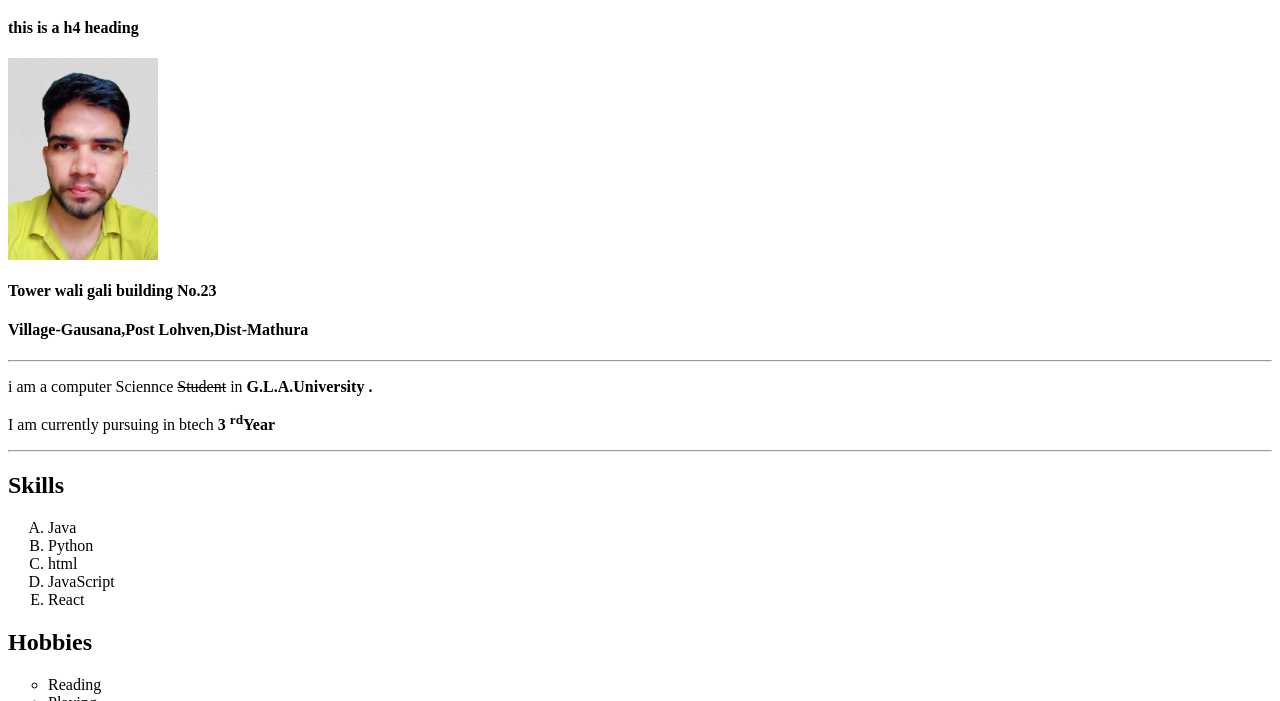
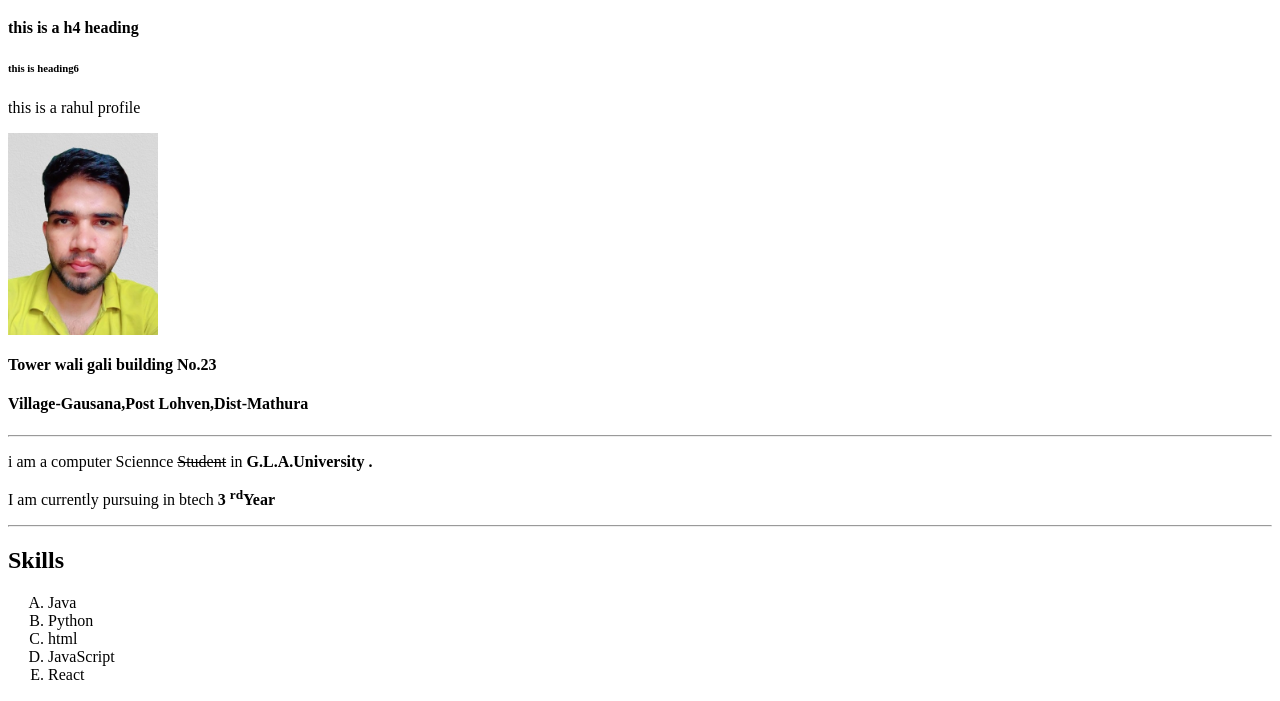
Before and after one commit to Rahul-you/glaaa, a plain HTML site: page C_Full_Stacck/projext2/index.html in a window 1280 px wide. Shown: the part 87-788 px from the top of the page. Drawn offline with Linux system fonts and the light colour scheme; files whose address does not match are found by name.

Commit message:
Update index.html

```diff
--- a/C_Full_Stacck/projext2/index.html
+++ b/C_Full_Stacck/projext2/index.html
@@ -13,6 +13,8 @@
 
         <h1>Rahul</h1>
         <h4>this is a h4 heading</h4>
+        <h6>this is heading6</h6>
+        <p>this is a rahul profile</p>
         <img src="C:\Users\Rahul\OneDrive\Desktop\C_Full_Stacck\project1\rahul.jpg" alt="image is not loaded" width="150px">
 
         <h4>Tower wali gali building No.23</h4>
```
